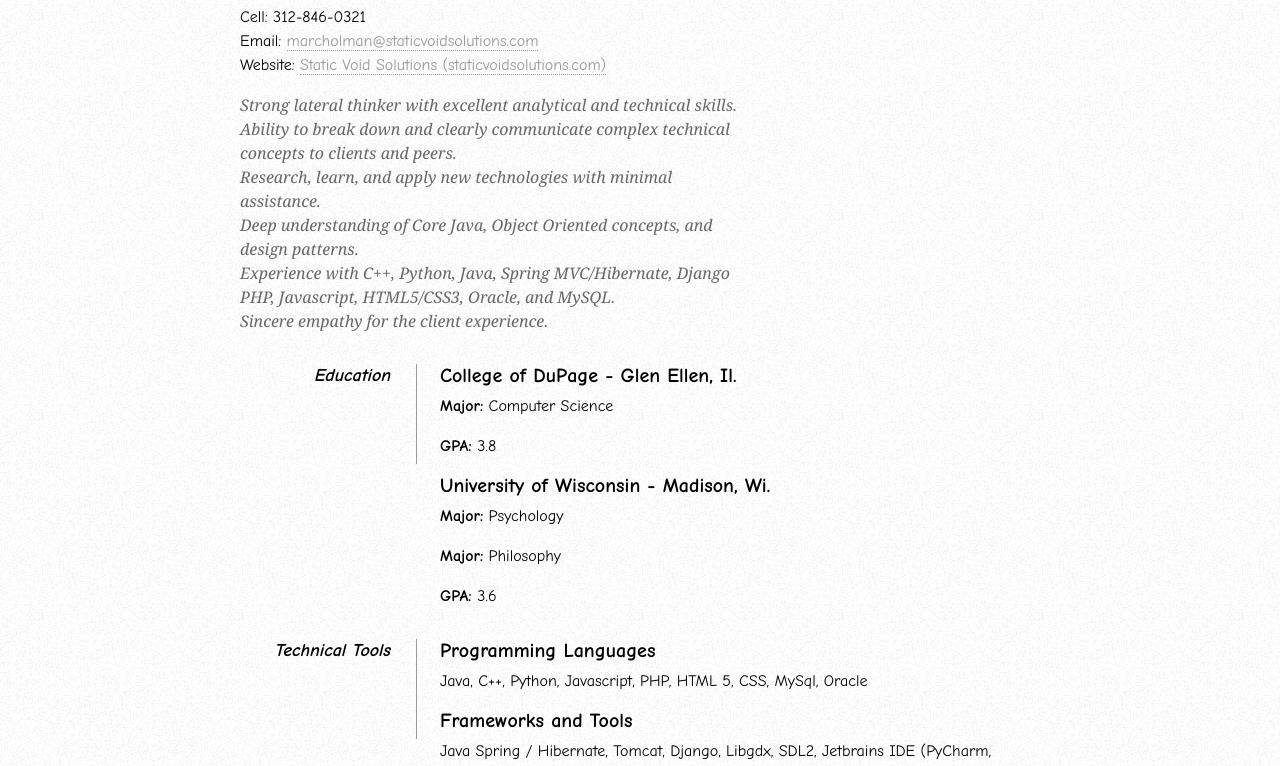
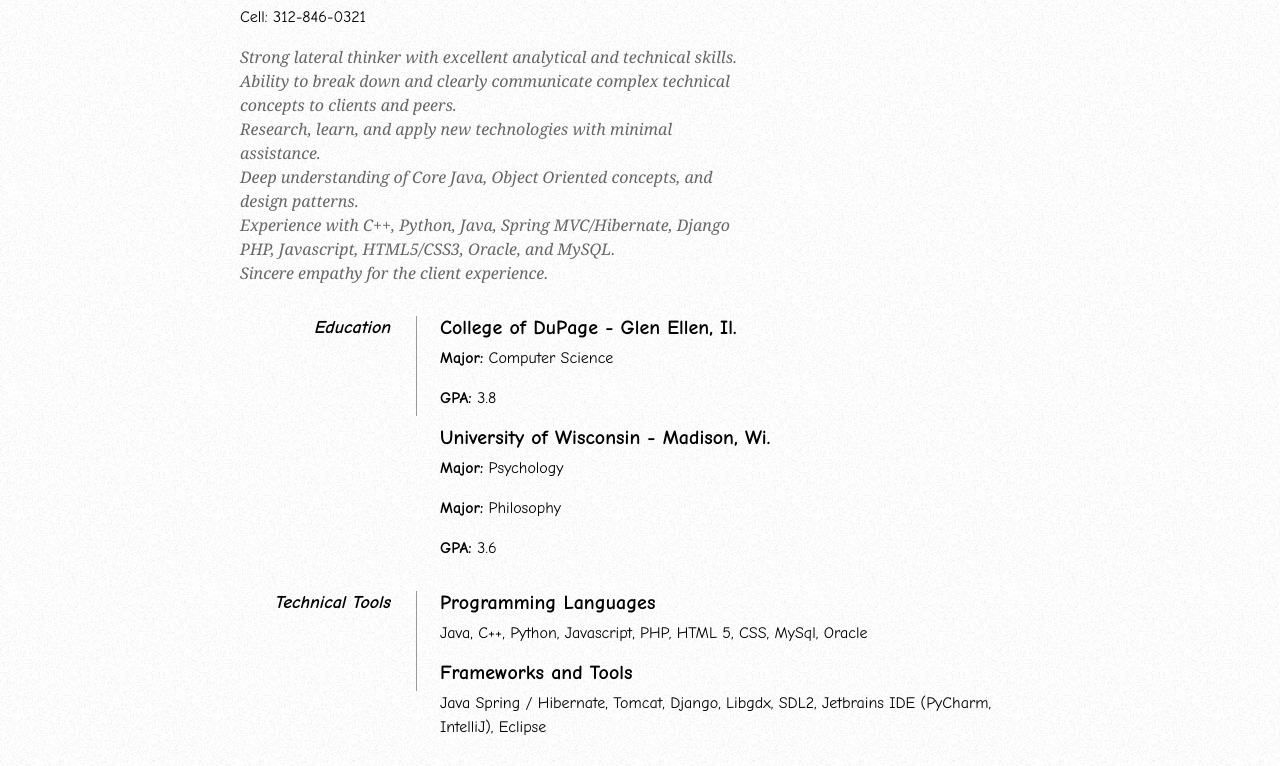
Before and after one commit to marc9323/marc9323.github.io, a plain HTML site: page index.html in a window 1280 px wide. Shown: the part 92-858 px from the top of the page. Drawn offline with Linux system fonts and the light colour scheme.

Commit message:
Update index.html

```diff
--- a/index.html
+++ b/index.html
@@ -47,9 +47,11 @@
 
             <p>
                 Cell: <span class="tel">312-846-0321</span><br />
-                Email: <a class="email" href="mailto:marcholman@staticvoidsolutions.com">marcholman@staticvoidsolutions.com<Inactive></a>
+                 <!--
+                Email: <a class="email" href="mailto:marcholman@staticvoidsolutions.com"> --Inactive</a>
                 <br />
-                Website:  <a class="website" href="http://staticvoidsolutions.com">Static Void Solutions (staticvoidsolutions.com)<Inactive></a>
+                Website:  <a class="website" href="http://staticvoidsolutions.com"> - Inactive</a>
+               -->
             </p>
         </div>
 
```
